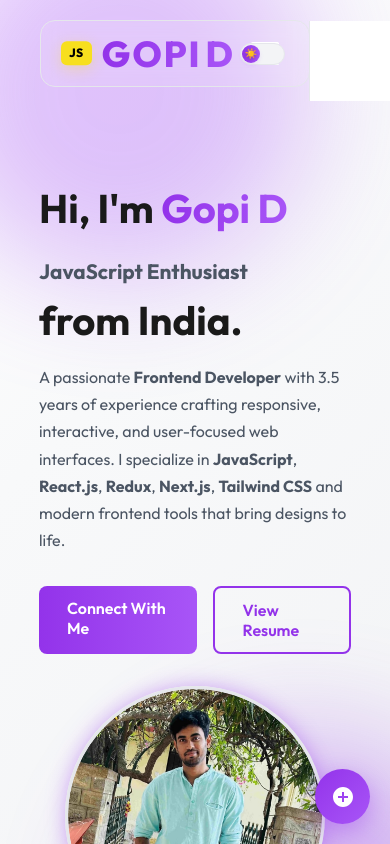
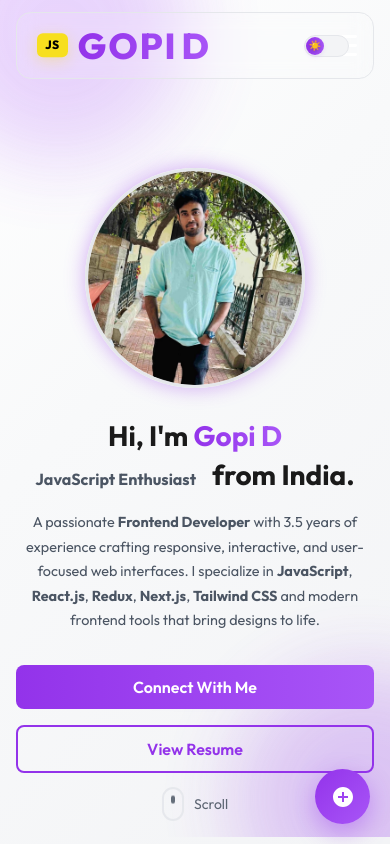
Before and after one commit to Gopi2923/portfolio-react, a React (Vite) app: page / in a window 390 px wide. Shown: the top 844 px of the page. Built offline with nearby package versions, Linux system fonts and the light colour scheme.

Commit message:
fixed: improved mobile reponsive and fixed bugs.

```diff
--- a/src/Components/About/About.css
+++ b/src/Components/About/About.css
@@ -164,3 +164,22 @@
       font-size: 16px;
     }
   }
+
+  @media (max-width: 480px) {
+    .about {
+      margin: 50px 20px;
+      gap: 40px;
+    }
+
+    .about-title h1 {
+      font-size: 42px;
+    }
+
+    .about-left-text {
+      font-size: 16px;
+    }
+
+    .about-achievement h1 {
+      font-size: 32px;
+    }
+  }
--- a/src/Components/Contact/Contact.css
+++ b/src/Components/Contact/Contact.css
@@ -173,3 +173,28 @@
         padding: 15px 40px;
     }
 }
+
+@media(max-width:480px) {
+    .contact {
+        margin: 40px 20px;
+        gap: 40px;
+    }
+
+    .contact-title h1 {
+        font-size: 38px;
+    }
+
+    .contact-section {
+        padding: 20px;
+        gap: 32px;
+    }
+
+    .contact-left h1 {
+        font-size: 40px;
+    }
+
+    .contact-left p {
+        font-size: 16px;
+        line-height: 28px;
+    }
+}
--- a/src/Components/FloatingActionButton/FloatingActionButton.jsx
+++ b/src/Components/FloatingActionButton/FloatingActionButton.jsx
@@ -32,7 +32,7 @@ const FloatingActionButton = () => {
           </svg>
         </a>
         <a
-          href="linkedin.com/in/gopi-d-fsd"
+          href="https://linkedin.com/in/gopi-d-fsd"
           target="_blank"
           rel="noopener noreferrer"
           className="fab-item linkedin"
--- a/src/Components/Footer/Footer.jsx
+++ b/src/Components/Footer/Footer.jsx
@@ -22,13 +22,13 @@ const Footer = () => {
                 </svg>
                 <span>GitHub</span>
               </a>
-              <a href="linkedin.com/in/gopi-d-fsd" target="_blank" rel="noopener noreferrer" className="social-link">
+              <a href="https://linkedin.com/in/gopi-d-fsd" target="_blank" rel="noopener noreferrer" className="social-link">
                 <svg width="24" height="24" viewBox="0 0 24 24" fill="currentColor">
                   <path d="M20.447 20.452h-3.554v-5.569c0-1.328-.027-3.037-1.852-3.037-1.853 0-2.136 1.445-2.136 2.939v5.667H9.351V9h3.414v1.561h.046c.477-.9 1.637-1.85 3.37-1.85 3.601 0 4.267 2.37 4.267 5.455v6.286zM5.337 7.433c-1.144 0-2.063-.926-2.063-2.065 0-1.138.92-2.063 2.063-2.063 1.14 0 2.064.925 2.064 2.063 0 1.139-.925 2.065-2.064 2.065zm1.782 13.019H3.555V9h3.564v11.452zM22.225 0H1.771C.792 0 0 .774 0 1.729v20.542C0 23.227.792 24 1.771 24h20.451C23.2 24 24 23.227 24 22.271V1.729C24 .774 23.2 0 22.222 0h.003z"/>
                 </svg>
                 <span>LinkedIn</span>
               </a>
-              <a href="dgopidhikshan@gmail.com" className="social-link">
+              <a href="mailto:dgopidhikshan@gmail.com" className="social-link">
                 <svg width="24" height="24" viewBox="0 0 24 24" fill="currentColor">
                   <path d="M20 4H4c-1.1 0-1.99.9-1.99 2L2 18c0 1.1.9 2 2 2h16c1.1 0 2-.9 2-2V6c0-1.1-.9-2-2-2zm0 4l-8 5-8-5V6l8 5 8-5v2z"/>
                 </svg>
--- a/src/Components/Hero/Hero.css
+++ b/src/Components/Hero/Hero.css
@@ -222,3 +222,95 @@
   30% { opacity: 1; }
   100% { transform: translateY(6px); opacity: 0; }
 }
+
+/* Responsive hero layout */
+@media (max-width: 1024px) {
+  .hero {
+    padding: 80px 6%;
+  }
+
+  .hero-text h1 {
+    font-size: 2.1rem;
+  }
+}
+
+@media (max-width: 768px) {
+  .hero {
+    padding: 96px 20px 72px;
+  }
+
+  .hero-content {
+    flex-direction: column-reverse;
+    align-items: center;
+    text-align: center;
+    margin-top: 80px;
+    gap: 1.75rem;
+  }
+
+  .hero-text {
+    flex: 1 1 auto;
+  }
+
+  .hero-text h1 {
+    font-size: 2rem;
+  }
+
+  .subtext {
+    font-size: 1.1rem;
+  }
+
+  .hero-description {
+    font-size: 0.95rem;
+  }
+
+  .hero-buttons {
+    flex-direction: column;
+    align-items: center;
+  }
+
+  .hero-image {
+    flex: 0 0 auto;
+  }
+
+  .blob {
+    width: 260px;
+    height: 260px;
+    filter: blur(40px);
+  }
+
+  .scroll-indicator {
+    bottom: 16px;
+  }
+}
+
+@media (max-width: 480px) {
+  .hero {
+    padding: 88px 16px 64px;
+  }
+
+  .hero-text h1 {
+    font-size: 1.75rem;
+  }
+
+  .subtext {
+    font-size: 1rem;
+  }
+
+  .hero-description {
+    font-size: 0.9rem;
+  }
+
+  .hero-buttons .btn {
+    width: 100%;
+    text-align: center;
+  }
+
+  .hero-image img {
+    width: 220px;
+    height: 220px;
+  }
+
+  .hero-accents {
+    opacity: 0.7;
+  }
+}
--- a/src/Components/MyWork/MyWork.css
+++ b/src/Components/MyWork/MyWork.css
@@ -84,3 +84,19 @@
         cursor: pointer;
     }
 }
+
+@media (max-width: 480px) {
+    .mywork {
+        margin: 40px 20px;
+        gap: 40px;
+    }
+
+    .mywork-title h1 {
+        font-size: 38px;
+    }
+
+    .mywork-container {
+        grid-template-columns: 1fr;
+        gap: 20px;
+    }
+}
--- a/src/Components/Navbar/Navbar.css
+++ b/src/Components/Navbar/Navbar.css
@@ -143,7 +143,8 @@
 
 @media (max-width: 768px) {
   .navbar {
-    margin: 20px 40px;
+    margin: 16px 24px;
+    width: calc(100% - 48px);
   }
 
   .nav-actions {
@@ -157,16 +158,18 @@
   .nav-mob-open {
     display: block;
     position: fixed;
-    right: 30px;
-    width: 28px;
+    right: 20px;
+    width: 26px;
   }
 
   .nav-mob-close {
     display: block;
     position: relative;
-    top: 30px;
-    left: 290px;
-    width: 30px;
+    top: 24px;
+    left: auto;
+    margin-left: auto;
+    margin-right: 16px;
+    width: 26px;
   }
 
   .nav-menu {
@@ -176,7 +179,7 @@
     top: 0;
     gap: 30px;
     background-color: var(--bg-primary);
-    width: 350px;
+    width: min(320px, 80vw);
     height: 100%;
     z-index: 2;
     transition: 0.5s;
@@ -187,8 +190,28 @@
 
   .nav-menu li {
     font-size: 26px;
-    padding-left: 80px;
+    padding-left: 40px;
     flex-direction: row;
     gap: 20px;
   }
 }
+
+@media (max-width: 480px) {
+  .navbar {
+    margin: 12px 16px;
+    width: calc(100% - 32px);
+  }
+
+  .nav-mob-open {
+    right: 16px;
+  }
+
+  .nav-menu {
+    width: 80vw;
+  }
+
+  .nav-menu li {
+    font-size: 20px;
+    padding-left: 24px;
+  }
+}
```
Also changed, not shown: src/Components/Services/Services.css (+16 -0 lines).
